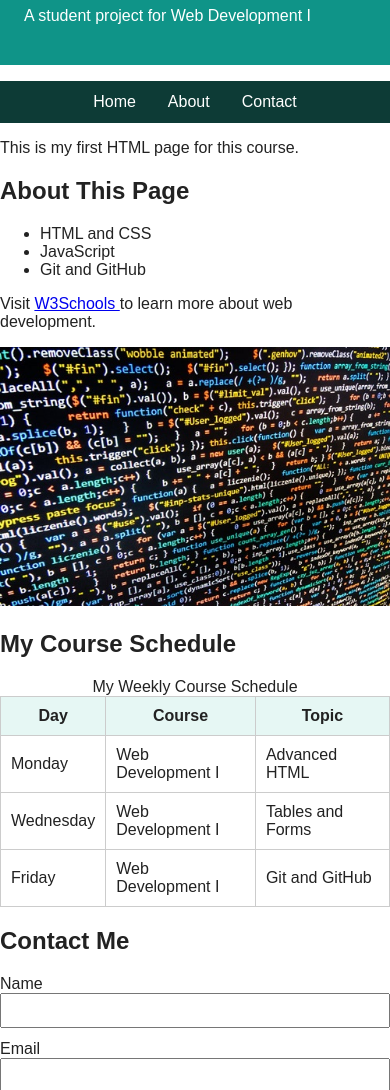
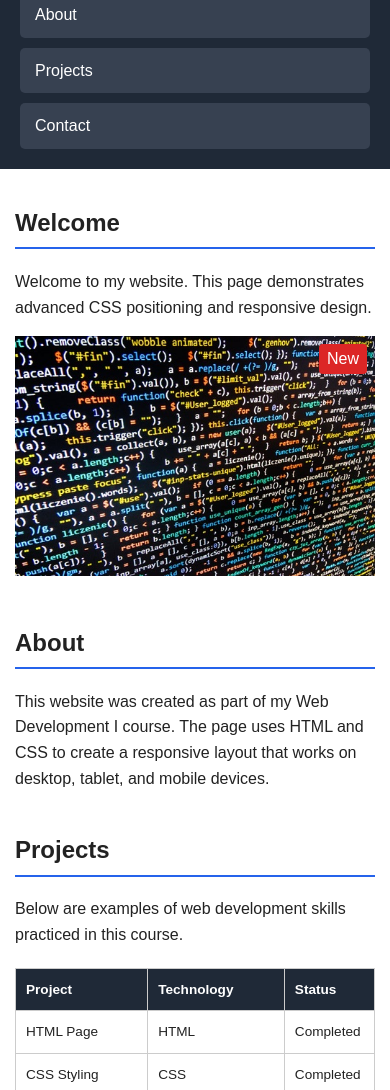
Before and after one commit to aabdi48/web-dev-labs, a plain HTML site: page index.html in a window 390 px wide. Shown: the part 137-1227 px from the top of the page. Drawn offline with Linux system fonts and the light colour scheme.

Commit message:
Add positioning, media queries, and responsive testing

```diff
--- a/index.html
+++ b/index.html
@@ -1,121 +1,162 @@
-<!-- Abdullahi Abdi — Lab 5 -->
-
 <!DOCTYPE html>
 <html lang="en">
-
 <head>
     <meta charset="UTF-8">
-    <title>My First Web Page</title>
+
+    <meta name="viewport" content="width=device-width, initial-scale=1.0">
+
+    <title>Lab 6 - Advanced CSS Part 2</title>
+
     <link rel="stylesheet" href="styles.css">
 </head>
 
 <body>
 
     <header>
-        <h1>Hello, Web!</h1>
-        <p>A student project for Web Development I</p>
+        <h1>My Web Development Page</h1>
+
+        <nav id="main-nav">
+            <a href="#home">Home</a>
+            <a href="#about">About</a>
+            <a href="#projects">Projects</a>
+            <a href="#contact">Contact</a>
+        </nav>
     </header>
 
-    <nav id="main-nav">
-        <a href="#">Home</a>
-        <a href="#">About</a>
-        <a href="#">Contact</a>
-    </nav>
 
     <main>
 
-        <p>This is my first HTML page for this course.</p>
+        <section id="home">
 
-        <section>
-            <h2>About This Page</h2>
-
-            <ul>
-                <li>HTML and CSS</li>
-                <li>JavaScript</li>
-                <li>Git and GitHub</li>
-            </ul>
+            <h2>Welcome</h2>
 
             <p>
-                Visit
-                <a href="https://www.w3schools.com/" target="_blank">
-                    W3Schools
-                </a>
-                to learn more about web development.
+                Welcome to my website. This page demonstrates advanced CSS
+                positioning and responsive design.
             </p>
 
-            <img src="photo.jpg" alt="Computer code displayed on a screen">
+            <div class="image-wrap">
+                <img
+                    src="photo.jpg"
+                    alt="Image used for Lab 6"
+                >
+
+                <span class="badge">New</span>
+            </div>
+
         </section>
 
-        <section>
-            <h2>My Course Schedule</h2>
+
+        <section id="about">
+
+            <h2>About</h2>
+
+            <p>
+                This website was created as part of my Web Development I course.
+                The page uses HTML and CSS to create a responsive layout that
+                works on desktop, tablet, and mobile devices.
+            </p>
+
+        </section>
+
+
+        <section id="projects">
+
+            <h2>Projects</h2>
+
+            <p>
+                Below are examples of web development skills practiced in this
+                course.
+            </p>
 
             <table>
-                <caption>My Weekly Course Schedule</caption>
 
                 <thead>
                     <tr>
-                        <th>Day</th>
-                        <th>Course</th>
-                        <th>Topic</th>
+                        <th>Project</th>
+                        <th>Technology</th>
+                        <th>Status</th>
                     </tr>
                 </thead>
 
                 <tbody>
+
                     <tr>
-                        <td>Monday</td>
-                        <td>Web Development I</td>
-                        <td>Advanced HTML</td>
+                        <td>HTML Page</td>
+                        <td>HTML</td>
+                        <td>Completed</td>
                     </tr>
 
                     <tr>
-                        <td>Wednesday</td>
-                        <td>Web Development I</td>
-                        <td>Tables and Forms</td>
+                        <td>CSS Styling</td>
+                        <td>CSS</td>
+                        <td>Completed</td>
                     </tr>
 
                     <tr>
-                        <td>Friday</td>
-                        <td>Web Development I</td>
-                        <td>Git and GitHub</td>
+                        <td>Responsive Layout</td>
+                        <td>CSS Media Queries</td>
+                        <td>In Progress</td>
                     </tr>
+
                 </tbody>
+
             </table>
+
         </section>
 
-        <section>
-            <h2>Contact Me</h2>
+
+        <section id="contact">
+
+            <h2>Contact</h2>
 
             <form>
 
-                <label for="name">Name</label>
-                <input type="text" id="name" name="name">
+                <label for="name">Name:</label>
 
-                <label for="email">Email</label>
-                <input type="email" id="email" name="email">
+                <input
+                    type="text"
+                    id="name"
+                    name="name"
+                >
 
-                <label for="message">Message</label>
-                <textarea id="message" name="message"></textarea>
 
-                <label for="find-page">How did you find this page?</label>
+                <label for="email">Email:</label>
 
-                <select id="find-page" name="find-page">
-                    <option>Search engine</option>
-                    <option>Friend</option>
-                    <option>Social media</option>
-                    <option>Other</option>
-                </select>
+                <input
+                    type="email"
+                    id="email"
+                    name="email"
+                >
 
-                <button type="submit">Send</button>
+
+                <label for="message">Message:</label>
+
+                <textarea
+                    id="message"
+                    name="message"
+                    rows="5"
+                ></textarea>
+
+
+                <button type="submit">
+                    Submit
+                </button>
 
             </form>
+
         </section>
 
     </main>
 
+
     <footer>
-        <p>&copy; 2026 Abdullahi Abdi</p>
+
+        <p>
+            &copy; 2026 Abdullahi Abdi
+        </p>
+
     </footer>
 
 </body>
-
 </html>
--- a/styles.css
+++ b/styles.css
@@ -1,74 +1,207 @@
-/* Abdullahi Abdi — Lab 5 */
-
+/* Abdullahi Abdi — Lab 6 */
 * {
     box-sizing: border-box;
 }
 
 body {
+    margin: 0;
     font-family: Arial, sans-serif;
+    line-height: 1.6;
+    background-color: #f4f4f4;
     color: #222;
-    max-width: 700px;
-    margin: 40px auto;
 }
 
+
+/* Header */
 header {
-    padding: 24px;
-    background-color: #0f9488;
+    background-color: #1f2937;
     color: white;
-    margin-bottom: 16px;
+    padding: 20px;
+
+    /* Lab 6 Part 1 */
+    position: sticky;
+    top: 0;
+    z-index: 10;
 }
 
 header h1 {
-    color: white;
+    margin: 0 0 15px 0;
 }
 
-h1 {
-    color: #0f9488;
-}
 
+/* Navigation */
 #main-nav {
     display: flex;
-    gap: 8px;
-    justify-content: center;
-    background-color: #0d3b36;
+    gap: 10px;
 }
 
 #main-nav a {
     color: white;
     text-decoration: none;
-    padding: 12px;
+    background-color: #374151;
+    padding: 10px 15px;
+    border-radius: 5px;
+
+    /* Lab 6 Part 4 */
+    transition: background-color 0.2s ease;
 }
 
 #main-nav a:hover {
-    background-color: #14b8a6;
+    background-color: #2563eb;
 }
 
-img {
+
+/* Main page */
+main {
+    max-width: 1000px;
+    margin: 30px auto;
+    padding: 20px;
+    background-color: white;
+}
+
+section {
+    margin-bottom: 40px;
+}
+
+h2 {
+    border-bottom: 2px solid #2563eb;
+    padding-bottom: 5px;
+}
+
+
+/* Image */
+.image-wrap {
+    position: relative;
+    display: inline-block;
+}
+
+.image-wrap img {
     max-width: 100%;
     height: auto;
+    display: block;
 }
 
+
+/* New badge */
+.badge {
+    position: absolute;
+    top: 8px;
+    right: 8px;
+    background-color: #dc2626;
+    color: white;
+    padding: 2px 8px;
+    border-radius: 4px;
+    z-index: 5;
+}
+
+
+/* Table */
 table {
+    width: 100%;
     border-collapse: collapse;
-    width: 100%;
+    margin-top: 20px;
 }
 
 th,
 td {
+    border: 1px solid #ccc;
     padding: 10px;
-    border: 1px solid #ccc;
+    text-align: left;
 }
 
-thead {
-    background-color: #e6f7f4;
+th {
+    background-color: #1f2937;
+    color: white;
+}
+
+
+/* Form */
+form {
+    width: 100%;
+    max-width: 600px;
+}
+
+label {
+    display: block;
+    margin-top: 15px;
+    margin-bottom: 5px;
 }
 
 input,
-textarea,
-select {
-    display: block;
+textarea {
     width: 100%;
-    max-width: 400px;
-    padding: 8px;
-    margin-bottom: 12px;
+    padding: 10px;
+    border: 1px solid #aaa;
+    border-radius: 4px;
 }
+
+button {
+    margin-top: 15px;
+    padding: 10px 20px;
+    border: none;
+    border-radius: 4px;
+    background-color: #2563eb;
+    color: white;
+    cursor: pointer;
+}
+
+button:hover {
+    background-color: #1d4ed8;
+}
+
+
+/* Footer */
+footer {
+    text-align: center;
+    padding: 20px;
+    background-color: #1f2937;
+    color: white;
+}
+
+
+/* Tablet breakpoint */
+/* Lab 6 requires a second breakpoint at 900px */
+@media (max-width: 900px) {
+
+    main {
+        width: 95%;
+    }
+
+    table {
+        width: 100%;
+        font-size: 0.95rem;
+    }
+
+    form {
+        width: 100%;
+    }
+}
+
+
+/* Phone breakpoint */
+/* Lab 6 requires nav to stack vertically at 600px */
+@media (max-width: 600px) {
+
+    #main-nav {
+        flex-direction: column;
+    }
+
+    h1 {
+        font-size: 1.5rem;
+    }
+
+    main {
+        width: 100%;
+        margin: 0;
+        padding: 15px;
+    }
+
+    #main-nav a {
+        display: block;
+        width: 100%;
+    }
+
+    table {
+        font-size: 0.85rem;
+    }
+}
```
